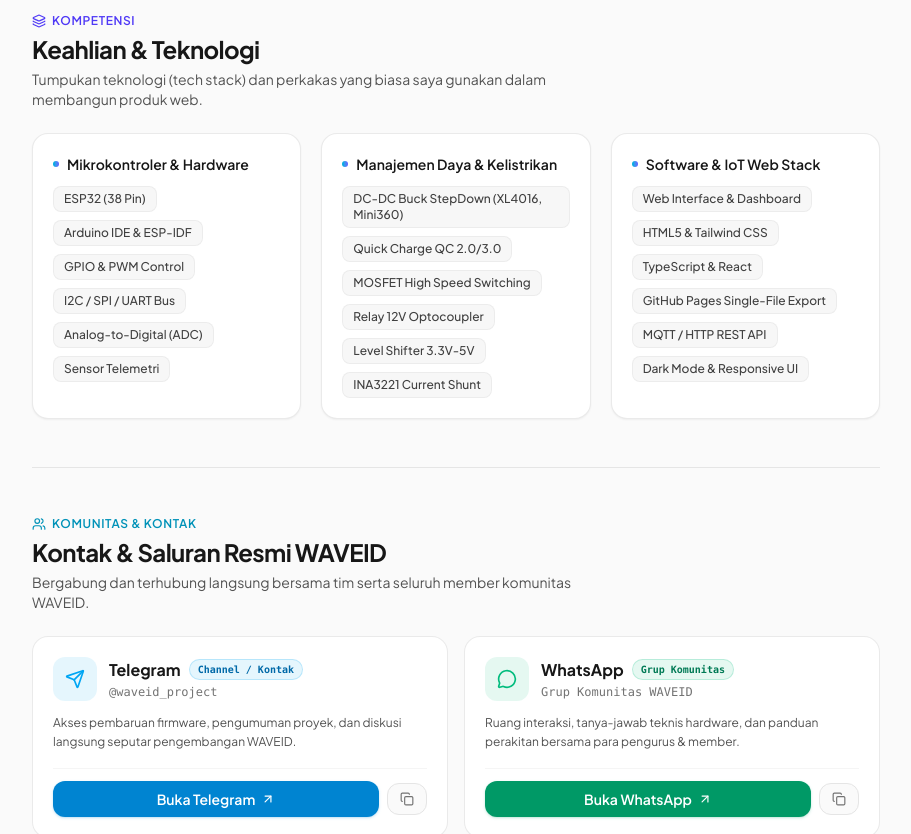
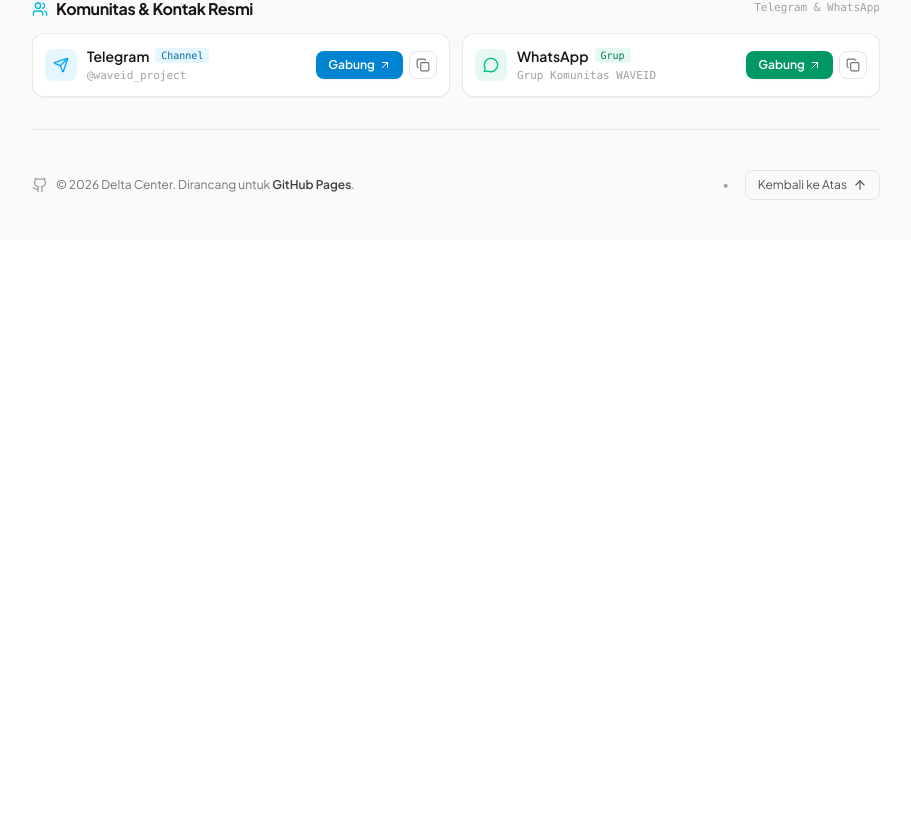
Before and after one commit to eddie46/waveID1, a React (Vite) app: page / in a window 1280 px wide. Shown: the part 1300-2134 px from the top of the page, without its empty margins (184-1095 px from the left). After the commit the page ends 1540 px from the top, so only its background shows below. Built offline with nearby package versions, Linux system fonts and the light colour scheme.

Commit message:
refactor: remove Skills section and optimize UI
- Remove SkillsSection component and related data.
- Update Navbar and layout to remove Keahlian link.
- Update ProjectList default tab and SocialSection styling for a more compact design.

```diff
--- a/src/App.tsx
+++ b/src/App.tsx
@@ -3,7 +3,6 @@
 import { HeroProfile } from './components/HeroProfile';
 import { ProjectList } from './components/ProjectList';
 import { AdminWaveidList } from './components/AdminWaveidList';
-import { SkillsSection } from './components/SkillsSection';
 import { SocialSection } from './components/SocialSection';
 import { Footer } from './components/Footer';
 import {
@@ -11,8 +10,7 @@
   projectsData,
   supportingComponentsData,
   adminWaveidData,
-  socialLinks,
-  skillCategories
+  socialLinks
 } from './data/portfolioData';
 
 /**
@@ -113,17 +111,12 @@
           />
         )}
 
-        {/* 4. Bagian Keahlian & Teknologi (Flexbox Chips) */}
-        <SkillsSection
-          categories={skillCategories}
-        />
-
-        {/* 5. Bagian Tautan Media Sosial & Kontak */}
+        {/* 4. Bagian Tautan Media Sosial & Kontak */}
         <SocialSection
           socials={socialLinks}
         />
 
-        {/* 6. Bagian Footer */}
+        {/* 5. Bagian Footer */}
         <Footer
           name={profileData.name}
         />
--- a/src/components/Navbar.tsx
+++ b/src/components/Navbar.tsx
@@ -55,13 +55,6 @@
               Daftar Part
             </a>
             <a
-              href="#keahlian"
-              id="nav-link-keahlian"
-              className="hidden xs:inline-block px-2 sm:px-3 py-1 sm:py-1.5 rounded-lg hover:text-cyan-600 dark:hover:text-cyan-400 hover:bg-cyan-500/10 dark:hover:bg-cyan-500/15 transition-colors text-[11px] sm:text-sm"
-            >
-              Keahlian
-            </a>
-            <a
               href="#kontak"
               id="nav-link-kontak"
               className="px-2 sm:px-3 py-1 sm:py-1.5 rounded-lg hover:text-cyan-600 dark:hover:text-cyan-400 hover:bg-cyan-500/10 dark:hover:bg-cyan-500/15 transition-colors text-[11px] sm:text-sm"
--- a/src/components/SocialSection.tsx
+++ b/src/components/SocialSection.tsx
@@ -27,35 +27,34 @@
   const renderIcon = (icon: string) => {
     switch (icon) {
       case 'telegram':
-        return <Send className="w-5 h-5 text-sky-500 dark:text-sky-400" />;
+        return <Send className="w-4 h-4 text-sky-500" />;
       case 'whatsapp':
-        return <MessageCircle className="w-5 h-5 text-emerald-500 dark:text-emerald-400" />;
+        return <MessageCircle className="w-4 h-4 text-emerald-500" />;
       default:
-        return <MessageSquare className="w-5 h-5 text-cyan-500 dark:text-cyan-400" />;
+        return <MessageSquare className="w-4 h-4 text-cyan-500" />;
     }
   };
 
   return (
-    <section id="kontak" className="py-8 sm:py-12 border-b border-neutral-200/80 dark:border-neutral-800/80">
-      {/* Header Bagian */}
-      <div className="mb-4 sm:mb-6">
-        <div className="flex items-center gap-1.5 text-xs font-semibold uppercase tracking-wider text-cyan-600 dark:text-cyan-400 mb-1">
-          <Users className="w-3.5 h-3.5" />
-          <span>Komunitas & Kontak</span>
-        </div>
+    <section id="kontak" className="py-6 sm:py-8 border-b border-neutral-200/80 dark:border-neutral-800/80">
+      {/* Header Minimalis */}
+      <div className="flex items-center justify-between gap-2 mb-3">
+        <div className="flex items-center gap-2">
+          <Users className="w-4 h-4 text-cyan-500" />
           <h2
             id="social-section-heading"
-          className="text-lg sm:text-2xl font-bold tracking-tight text-neutral-900 dark:text-neutral-50"
+            className="text-sm sm:text-base font-bold tracking-tight text-neutral-900 dark:text-neutral-50"
           >
-          Kontak & Saluran Resmi WAVEID
+            Komunitas & Kontak Resmi
           </h2>
-        <p className="text-xs sm:text-sm text-neutral-600 dark:text-neutral-400 mt-1 max-w-xl">
-          Bergabung dan terhubung langsung bersama tim serta seluruh member komunitas WAVEID.
-        </p>
+        </div>
+        <span className="text-[11px] text-neutral-400 font-mono hidden sm:inline-block">
+          Telegram & WhatsApp
+        </span>
       </div>
 
-      {/* Grid Kontak Telegram & WhatsApp */}
-      <div className="grid grid-cols-1 sm:grid-cols-2 gap-3 sm:gap-4">
+      {/* Grid Kontak Minimalis & Ramping */}
+      <div className="grid grid-cols-1 sm:grid-cols-2 gap-2 sm:gap-3">
         {socials.map(item => {
           const isTelegram = item.id === 'telegram';
           const isCopied = copiedId === item.id;
@@ -64,17 +63,12 @@
             <div
               key={item.id}
               id={`social-card-${item.id}`}
-              className={`group flex flex-col justify-between p-5 rounded-2xl bg-white dark:bg-neutral-900/80 border transition-all duration-300 backdrop-blur-xs ${
-                isTelegram
-                  ? 'border-neutral-200/80 dark:border-neutral-800/80 hover:border-sky-500/50 hover:shadow-lg hover:shadow-sky-500/5'
-                  : 'border-neutral-200/80 dark:border-neutral-800/80 hover:border-emerald-500/50 hover:shadow-lg hover:shadow-emerald-500/5'
-              }`}
+              className="flex items-center justify-between gap-2.5 p-2.5 sm:p-3 rounded-xl bg-white dark:bg-neutral-900/70 border border-neutral-200/80 dark:border-neutral-800/80 hover:border-neutral-300 dark:hover:border-neutral-700 transition-all shadow-xs"
             >
-              <div>
-                <div className="flex items-center justify-between mb-3">
-                  <div className="flex items-center gap-3">
+              {/* Informasi Kiri */}
+              <div className="flex items-center gap-2.5 min-w-0">
                 <div
-                      className={`p-3 rounded-xl transition-all group-hover:scale-105 ${
+                  className={`w-8 h-8 rounded-lg flex items-center justify-center shrink-0 ${
                     isTelegram
                       ? 'bg-sky-500/10 dark:bg-sky-500/15'
                       : 'bg-emerald-500/10 dark:bg-emerald-500/15'
@@ -82,65 +76,54 @@
                 >
                   {renderIcon(item.icon)}
                 </div>
-                    <div>
-                      <div className="text-base font-bold text-neutral-900 dark:text-neutral-100 flex items-center gap-2">
-                        <span>{item.platform}</span>
+
+                <div className="min-w-0">
+                  <div className="flex items-center gap-1.5">
+                    <span className="text-xs sm:text-sm font-semibold text-neutral-900 dark:text-neutral-100">
+                      {item.platform}
+                    </span>
                     <span
-                          className={`text-[10px] font-mono font-semibold px-2 py-0.5 rounded-full ${
+                      className={`text-[9px] sm:text-[10px] font-mono font-medium px-1.5 py-0.2 rounded ${
                         isTelegram
-                              ? 'bg-sky-500/10 text-sky-700 dark:text-sky-300 border border-sky-500/20'
-                              : 'bg-emerald-500/10 text-emerald-700 dark:text-emerald-300 border border-emerald-500/20'
+                          ? 'bg-sky-500/10 text-sky-700 dark:text-sky-300'
+                          : 'bg-emerald-500/10 text-emerald-700 dark:text-emerald-300'
                       }`}
                     >
-                          {isTelegram ? 'Channel / Kontak' : 'Grup Komunitas'}
+                      {isTelegram ? 'Channel' : 'Grup'}
                     </span>
                   </div>
-                      <div className="text-xs text-neutral-500 dark:text-neutral-400 font-mono mt-0.5">
+                  <p className="text-[11px] text-neutral-400 font-mono truncate mt-0.5">
                     {item.username}
-                      </div>
-                    </div>
+                  </p>
                 </div>
               </div>
 
-                <p className="text-xs text-neutral-600 dark:text-neutral-400 mb-4 leading-relaxed">
-                  {isTelegram
-                    ? 'Akses pembaruan firmware, pengumuman proyek, dan diskusi langsung seputar pengembangan WAVEID.'
-                    : 'Ruang interaksi, tanya-jawab teknis hardware, dan panduan perakitan bersama para pengurus & member.'}
-                </p>
-              </div>
-
-              {/* Tombol Aksi */}
-              <div className="flex items-center gap-2 pt-3 border-t border-neutral-100 dark:border-neutral-800/70">
+              {/* Tombol Aksi Kanan */}
+              <div className="flex items-center gap-1.5 shrink-0">
                 <a
                   href={item.url}
                   target="_blank"
                   rel="noopener noreferrer"
-                  className={`flex-1 inline-flex items-center justify-center gap-1.5 px-4 py-2 rounded-xl text-xs sm:text-sm font-semibold text-white transition-all shadow-sm active:scale-98 ${
+                  className={`inline-flex items-center gap-1 px-2.5 sm:px-3 py-1.5 rounded-lg text-xs font-semibold text-white transition-all shadow-xs active:scale-98 ${
                     isTelegram
-                      ? 'bg-sky-600 hover:bg-sky-500 shadow-sky-600/20'
-                      : 'bg-emerald-600 hover:bg-emerald-500 shadow-emerald-600/20'
+                      ? 'bg-sky-600 hover:bg-sky-500'
+                      : 'bg-emerald-600 hover:bg-emerald-500'
                   }`}
                 >
-                  <span>Buka {item.platform}</span>
-                  <ArrowUpRight className="w-3.5 h-3.5" />
+                  <span>Gabung</span>
+                  <ArrowUpRight className="w-3 h-3" />
                 </a>
 
                 <button
                   type="button"
                   onClick={e => handleCopy(item.url, item.id, e)}
-                  title="Salin Link Tautan"
-                  className="inline-flex items-center gap-1 px-3 py-2 rounded-xl border border-neutral-200 dark:border-neutral-800 bg-neutral-50 dark:bg-neutral-800 text-neutral-700 dark:text-neutral-300 hover:bg-neutral-100 dark:hover:bg-neutral-700 text-xs font-medium transition-colors cursor-pointer"
+                  title="Salin Link"
+                  className="p-1.5 rounded-lg border border-neutral-200 dark:border-neutral-800 text-neutral-500 hover:text-neutral-800 dark:hover:text-neutral-200 hover:bg-neutral-100 dark:hover:bg-neutral-800 transition-colors"
                 >
                   {isCopied ? (
-                    <>
-                      <Check className="w-3.5 h-3.5 text-emerald-600 dark:text-emerald-400" />
-                      <span className="text-[11px] text-emerald-600 dark:text-emerald-400 font-medium">Tersalin</span>
-                    </>
+                    <Check className="w-3.5 h-3.5 text-emerald-500" />
                   ) : (
-                    <>
-                      <Copy className="w-3.5 h-3.5 text-neutral-500" />
-                      <span className="text-[11px] hidden xs:inline">Salin</span>
-                    </>
+                    <Copy className="w-3.5 h-3.5" />
                   )}
                 </button>
               </div>
```
Also changed, not shown: src/components/ProjectList.tsx (+136 -51 lines). Lines whose indentation alone changed are shown as unchanged.
